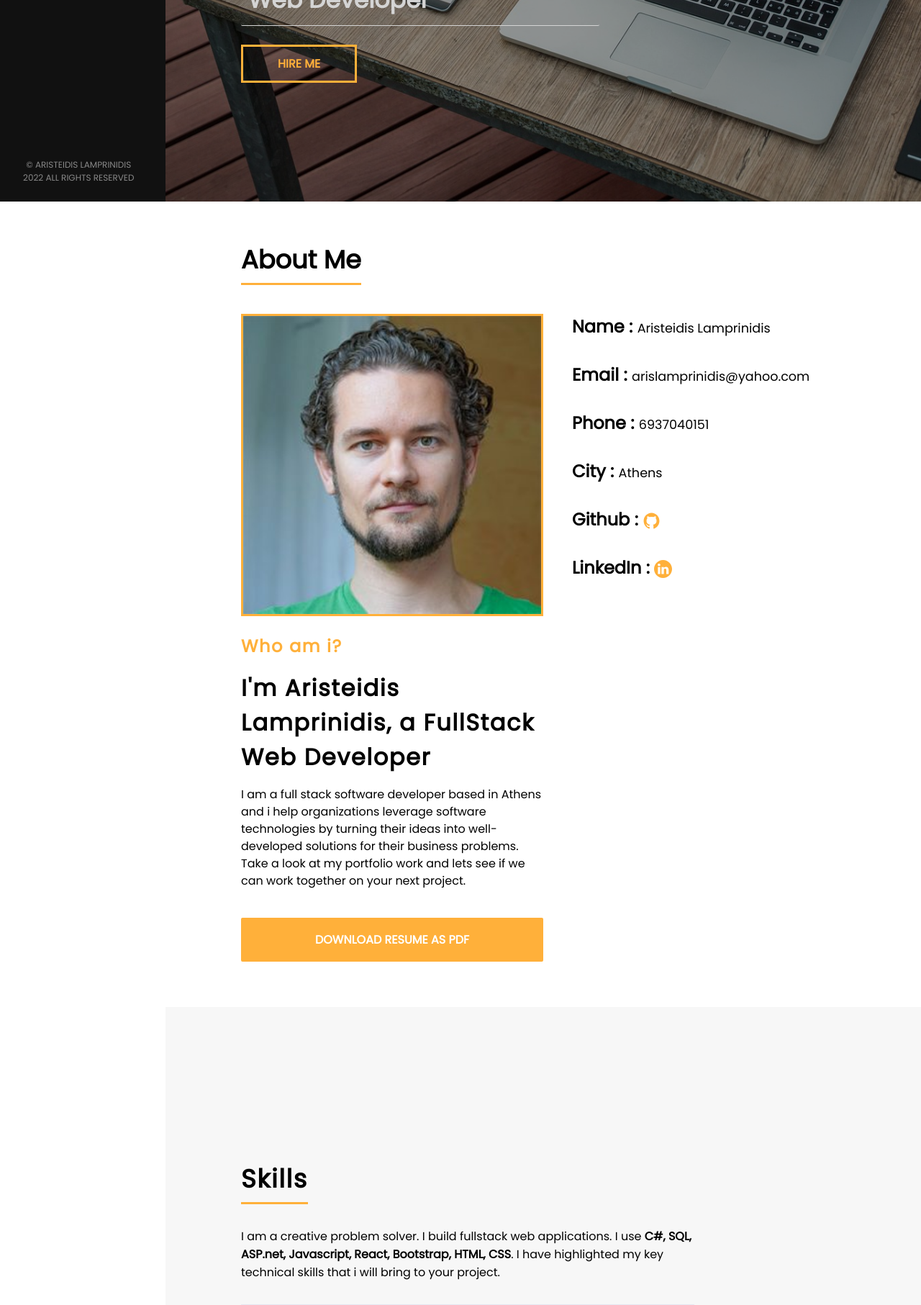
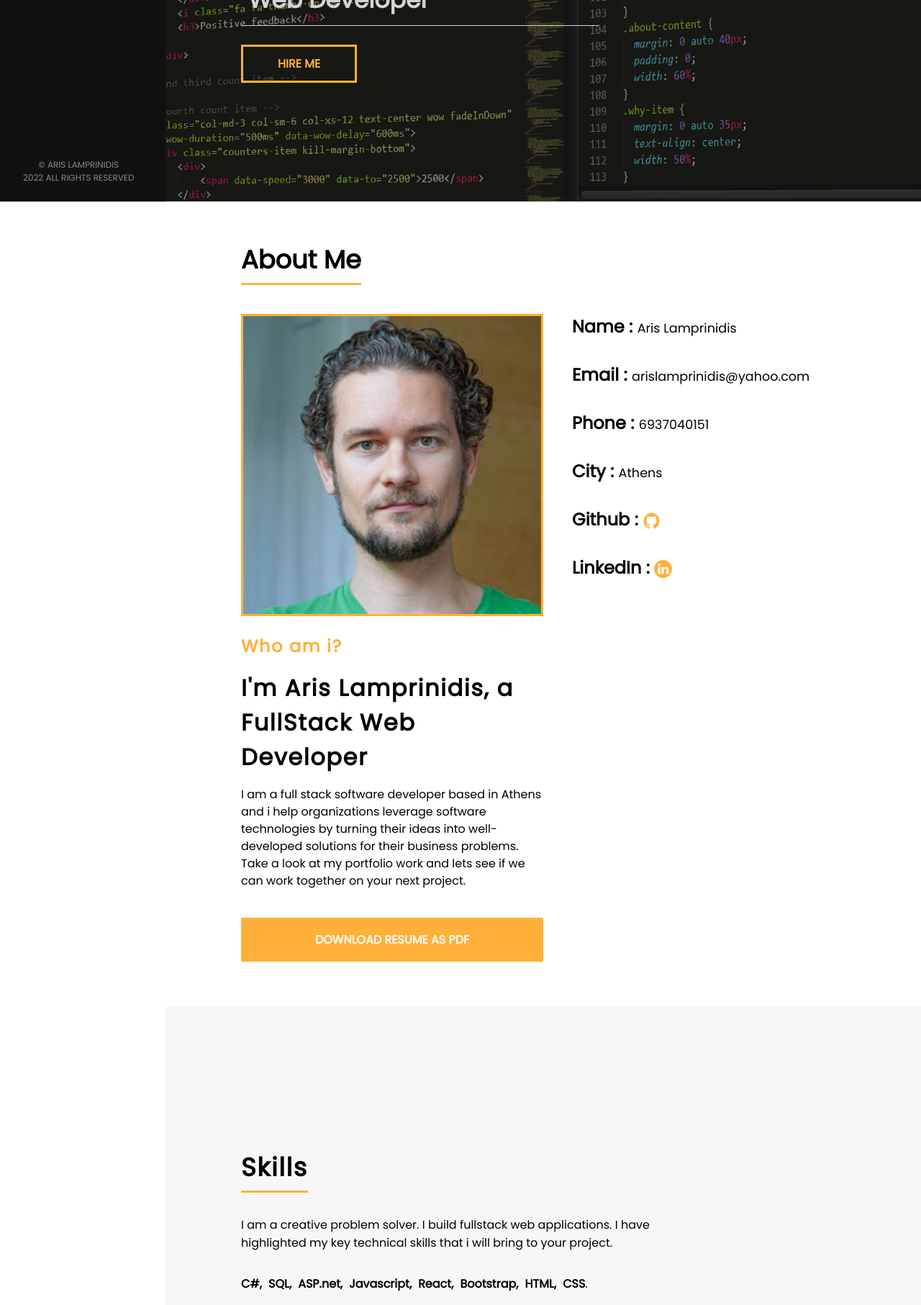
Before and after one commit to zeromaxx/PersonalPortfolio, a PHP site: page / in a window 1280 px wide. Shown: the part 520-2333 px from the top of the page at 72% size. Run offline with PHP 8.4, Linux system fonts and the light colour scheme; some libraries are stand-ins or nearby versions.

Commit message:
fixed email

```diff
--- a/index.css
+++ b/index.css
@@ -567,6 +567,7 @@ body {
 
 .modal-container {
   background: white;
+  background-color: white;
   width: 100vw;
   height: 100vh;
   display: flex;
@@ -796,6 +797,7 @@ body {
   align-items: center;
   background-color: #f7f7f7;
   min-height: 100vh;
+  position: relative;
 }
 
 .active-link.links {
@@ -813,7 +815,22 @@ body {
   font-size: 0.7rem;
   line-height: 30px;
 }
-
+.git-social {
+  filter: invert(0%) sepia(0%) saturate(8%) hue-rotate(145deg) brightness(94%)
+    contrast(102%);
+}
+.email-sent {
+  text-decoration: none;
+  position: absolute;
+  bottom: 1%;
+  right: 1%;
+  background-color: #ffb03a;
+  color: white;
+  padding: 11px 16px;
+  border-radius: 2em;
+  border: none;
+  min-width: 125px;
+}
 @media (max-width: 1200px) {
   .sidebar {
     left: -230px;
--- a/index.html
+++ b/index.html
@@ -24,7 +24,7 @@
             <li class="list"><a class="links" href="#contact">CONTACT</a></li>
         </ul>
         <div class="sidebar-footer">
-            <p>&copy; Aristeidis Lamprinidis</p>
+            <p>&copy; Aris Lamprinidis</p>
             2022 all rights reserved
         </div>
     </div>
@@ -37,10 +37,10 @@
     <div class="wrapper">
         <section id="home" class="main-img-wrapper">
             <div class="main-img-text">
-                <img class="main-img" src="./Images/pc2.jpg" alt="">
+                <img class="main-img" src="./Images/t.jpg" alt="">
                 <div class="main-img-content">
                     <p>HELLO, I'M</p>
-                    <h2 style="color: #FFB03A">ARISTEIDIS</h2>
+                    <h2 style="color: #FFB03A">ARIS</h2>
                     <h2 style="color: #FFB03A">LAMPRINIDIS</h2>
                     <div class="main-img-job-title">
                         <h3>Web Developer</h3>
@@ -54,7 +54,7 @@
             <div class="about-me-wrapper-1">
                 <img class="avatar-img" src="./Images/face.jpg" alt="about-image">
                 <div class="about-me-info">
-                    <p>Name : <span>Aristeidis Lamprinidis</span></p>
+                    <p>Name : <span>Aris Lamprinidis</span></p>
                     <p>Email : <span>arislamprinidis@yahoo.com
                         </span></p>
                     <p>Phone : <span>6937040151</span></p>
@@ -67,7 +67,7 @@
             </div>
             <div class="about-me-pitch">
                 <h4>Who am i?</h4>
-                <h3>I'm Aristeidis Lamprinidis, a FullStack Web Developer</h3>
+                <h3>I'm Aris Lamprinidis, a FullStack Web Developer</h3>
                 <p>I am a full stack software developer based in Athens and i help organizations
                     leverage software technologies by turning their ideas into well-developed solutions for their
                     business problems. Take a look at my portfolio work and lets see if we can work together on your
@@ -79,9 +79,11 @@
             <div class="skills-wrapper scroll-active">
                 <div class="skills-desc">
                     <h2>Skills</h2>
-                    <p>I am a creative problem solver. I build fullstack web applications. I use <b>C#, SQL, ASP.net,
-                            Javascript, React, Bootstrap, HTML, CSS</b>. I have highlighted my key technical skills that
+                    <p>I am a creative problem solver. I build fullstack web applications. I have highlighted my key
+                        technical skills that
                         i will bring to your project.</p>
+                    <p style="word-spacing:0.3rem ;"><b>C#, SQL, ASP.net,
+                            Javascript, React, Bootstrap, HTML, CSS</b>.</p>
                 </div>
                 <div class="skills-slideshow slider">
                     <img src="./Images/html.svg" alt="html-icon">
@@ -92,7 +94,6 @@
                     <img src="./Images/react.svg" alt="react-icon">
                     <img src="./Images/c.png" alt="c-icon">
                     <img src="./Images/sql.svg" alt="sql-icon">
-                    <img src="./Images/php.svg" alt="php-icon">
                 </div>
                 <a href="#projects" class="cta-btn links">Check Out My Projects</a>
             </div>
@@ -190,7 +191,7 @@
                                 Bootcamp. The team consisted of me and four other developers. I was in charge for the
                                 front
                                 end.</p>
-                            <p>Our app provides a fully functional <b>login system</b> and implements two <b>roles</b>.
+                            <p>Our app provides a fully functional <b>login system</b> and implements <b>two roles</b>.
                                 The roles of <b>admin</b> and <b>customer</b>. We have the
                                 option to <b>favourite products</b> , add them to <b>cart</b> and <b>pay</b> for them.
                                 Once we complete an order we have the option to view previous <b>order details</b> and
@@ -211,12 +212,14 @@
                     <div class="modal-container-1">
                         <div style="margin-right: 2rem;" class="slideshow-container">
                             <div class="mySlides-1 fade">
-                                <img style="max-height:20rem;object-fit: contain;" width="100%" src="./Images/topNews.png">
+                                <img style="max-height:280px;object-fit: contain;" width="100%"
+                                    src="./Images/topNews.png">
                                 <div class="text">Home</div>
                             </div>
 
                             <div class="mySlides-1 fade">
-                                <img style="max-height:20rem;object-fit: contain;" width="100%" src="./Images/search.png">
+                                <img style="max-height:280px;object-fit: contain;" width="100%"
+                                    src="./Images/search.png">
                                 <div class="text">Search</div>
                             </div>
 
@@ -227,12 +230,17 @@
                             <a class="prev" onclick="plusSlides1(-1)">&#10094;</a>
                             <a class="next" onclick="plusSlides1(1)">&#10095;</a>
                         </div>
-                        <div class="project-info">
+                        <div style="letter-spacing: 0.5px;" class="project-info">
                             <h1>Top News</h1>
-                            <p style="margin-top: 1rem;">
-                                Top News is a website for retrieving the latest news in Greece and around the world. The project's purpose was to test my overall knowledge in React and API.
+                            <p>
+                                Top News is a website for retrieving the latest news in Greece and around the world. The
+                                project's purpose was to test my overall knowledge in React and API.
                             </p>
-                            <p>The data is being obtained from <b><a href="https://newsapi.org/" style="color: black;" target="_blank">https://newsapi.org</a></b>. Apart from showing the <b>news</b>, we have the option to <b>filter</b> out those we are not interested in. Finally our website with the help of the API provides a fully functional <b>search system</b>, for searching international news. Please visit the site and try it out.</p>
+                            <p>The data is being obtained from <b><a href="https://newsapi.org/" style="color: black;"
+                                        target="_blank">https://newsapi.org</a></b>. Apart from showing the news, we
+                                have the option to <b>filter news</b> we are not interested in. Finally our website with
+                                the help of the API provides a fully functional <b>search system</b>, for searching
+                                international news. Please visit the site and try it out.</p>
                             <h3>Technologies:</h3>
                             <p>React, HTML, CSS, Javascript</p>
 
@@ -270,19 +278,49 @@
                             <a target="_blank" href="https://www.linkedin.com/in/aris-lamprinidis-aa7b81236/">
                                 <img width="40px" src="./Images/linkedin2.svg" alt="linkedin-icon">
                             </a>
+
                         </div>
                     </div>
                     <form method="post" class="contact-form" action="send-email.php">
-                        <input required placeholder="Your name" name="name" type="text">
-                        <input required placeholder="Your email" name="email" type="email">
-                        <textarea required name="message" placeholder="Your message"></textarea>
-                        <button type="submit">SEND</button>
+                        <input id="name-text" required placeholder="Your name" name="name" type="text">
+                        <textarea id="msg-text" required name="message" placeholder="Your message"></textarea>
+                        <button id="submitBtn" type="submit">SEND</button>
                     </form>
                 </div>
             </div>
+            <p class="email-sent"></p>
         </section>
     </div>
     <script src="index.js"></script>
+    <script src="https://code.jquery.com/jquery-3.6.0.js"
+        integrity="sha256-H+K7U5CnXl1h5ywQfKtSj8PCmoN9aaq30gDh27Xc0jk=" crossorigin="anonymous"></script>
+    <script>
+        const submitBtn = document.querySelector('#submitBtn');
+        $(document).ready(() => {
+            $('.email-sent').hide();
+            $(".contact-form").submit(function (e) {
+                e.preventDefault();
+                             submitBtn.disabled = true;
+                submitBtn.style.opacity = '0.5';
+                $.ajax({
+                    method: "post",
+                    url: "send-email.php",
+                    data: { name: $('#name-text').val(), message: $('#msg-text').val() },
+                    success: function (response) {
+                        $('.email-sent').show();
+                        $(".contact-form").trigger("reset");
+                        submitBtn.disabled = false;
+                        submitBtn.style.opacity = '1';
+                        $('.email-sent').text('Message sent, thank you!');
+                        setTimeout(() => {
+                            $('.email-sent').hide();
+                        }, 3000);
+
+                    }
+                });
+            });
+        })
+    </script>
 </body>
 
 </html>
--- a/send-email.php
+++ b/send-email.php
@@ -1,7 +1,7 @@
 <?php
 
 $name = $_POST["name"];
-$email = $_POST["email"];
+$email = 'zero@yahoo.com';
 $message = $_POST["message"];
 $subject = "Hello World";
 
@@ -11,7 +11,7 @@ use PHPMailer\PHPMailer\PHPMailer;
 use PHPMailer\PHPMailer\SMTP;
 
 $mail = new PHPMailer(true);
-$mail->SMTPDebug = SMTP::DEBUG_SERVER;
+// $mail->SMTPDebug = SMTP::DEBUG_SERVER;
 
 $mail->isSMTP();
 $mail->SMTPAuth = true;
```
Also changed, not shown: Images/personal-logo.png (added), Images/t.jpg (added).
